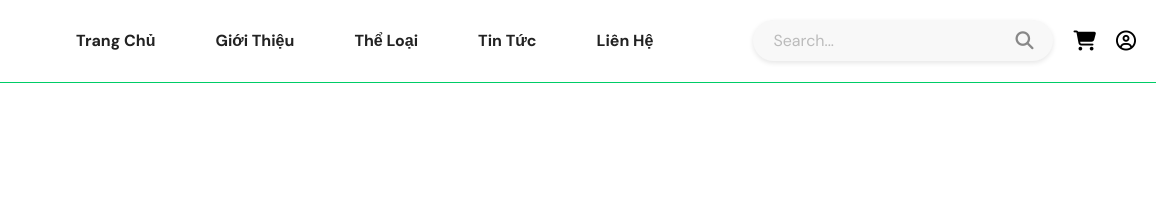
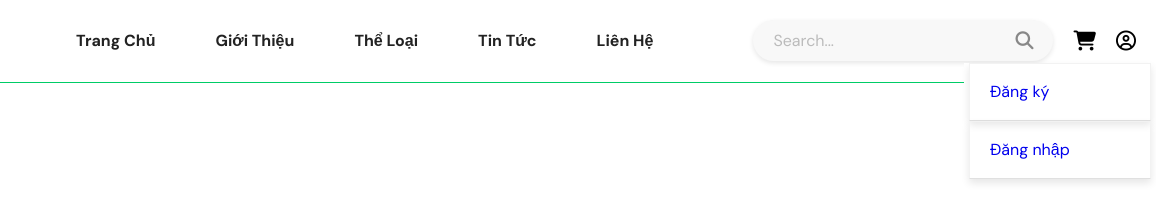
Before and after one commit to NgocHieu1511/EPU-WEB, a plain HTML site: page index.html in a window 1280 px wide. Both pictures are taken after a click on the link 1259 px from the left and 40 px from the top of the page. Shown: the full height of the page, 124-1280 px from the left. Drawn offline with Linux system fonts and the light colour scheme.

Commit message:
first commit

```diff
--- a/assets/css/style.css
+++ b/assets/css/style.css
@@ -120,3 +120,22 @@ header > div {
   color: #888;
   font-size: 18px;
 }
+.accountMenu {
+  background: white;
+  list-style: none;
+  display: none;
+  position: absolute;
+  margin-top: 12px;
+  width: 15%;
+  right: 0;
+}
+.accountMenu > li {
+  text-decoration: none;
+  margin-top: 10px;
+  padding: 20px;
+  margin: 0px 5px;
+  border: 0.1px solid #f2f2f2;
+  border-collapse: collapse;
+  border-bottom: 1px solid #e0e0e0;
+  box-shadow: 0 4px 8px rgba(0, 0, 0, 0.1);
+}
--- a/index.html
+++ b/index.html
@@ -57,7 +57,13 @@
             <i class="fas fa-search icon"></i>
           </div>
           <a href="#"><i class="fas fa-shopping-cart"></i></a>
-          <a href="#"><i class="fa-regular fa-circle-user"></i></a>
+          <a class="accountIcon" href="#"
+            ><i class="fa-regular fa-circle-user"></i>
+            <ul class="accountMenu">
+              <li>Đăng ký</li>
+              <li>Đăng nhập</li>
+            </ul></a
+          >
         </div>
       </div>
     </header>
--- a/script.js
+++ b/script.js
@@ -0,0 +1,18 @@
+// js phần account
+//js khi click vào icon sẽ hiện menu
+const accountIcon = document.querySelector(".accountIcon");
+const accountMenu = document.querySelector(".accountMenu");
+accountIcon.addEventListener("click", function () {
+  accountMenu.style.display =
+    accountIcon.style.display === "block" ? "none" : "block";
+});
+//js để khi click ra ngoài icon menu sẽ mất
+document.addEventListener("click", function (event) {
+  if (
+    !accountIcon.contains(event.target) &&
+    !accountMenu.contains(event.target)
+  ) {
+    accountMenu.style.display = "none";
+  }
+});
+// hết phần account icon
```
